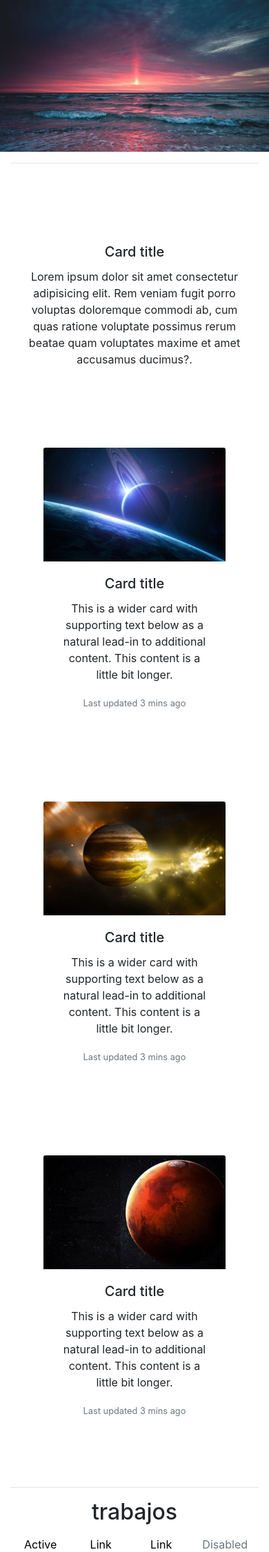
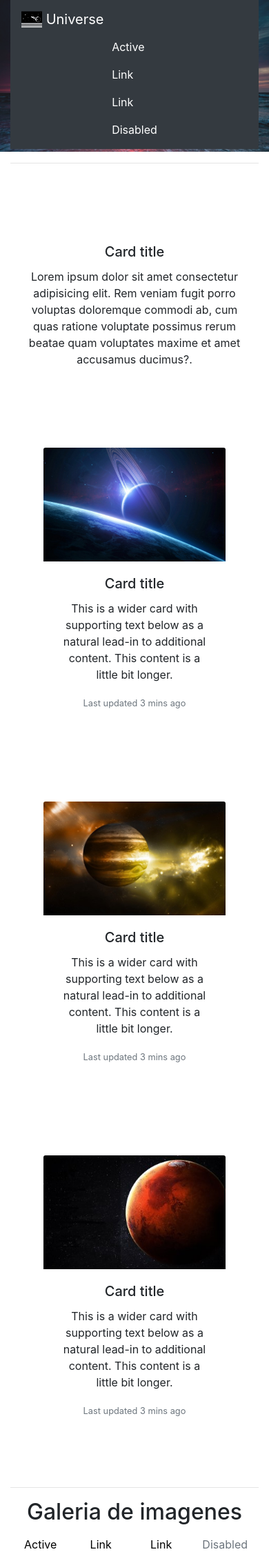
Before and after one commit to fiscalsmg/fiscalsmg.github.io, a PHP site: page / in a window 390 px wide. Shown: the top 2250 px of the page at 69% size. Run offline with PHP 8.4, Linux system fonts and the light colour scheme.

Commit message:
Navbar con icono y estilo

```diff
--- a/css/estilo.css
+++ b/css/estilo.css
@@ -1,6 +1,4 @@
 #nav {
-    margin-top: 0%;
-    margin: 10px 0;
     z-index: 100;
     padding: 0;
     margin: 0;
@@ -8,7 +6,7 @@
 
 #carrusel{
     padding: 0;
-  margin: 0;
+    margin: 0;
 }
 #menu{
     color:#D7C8C1;
@@ -35,6 +33,10 @@
 
 .estilonav a{
     color: #ffffff;
+}
+/* color letras icono*/
+#menu a{
+    color: white;
 }
 .estilotrabajo a{
     color: black;
--- a/index.html
+++ b/index.html
@@ -15,8 +15,12 @@
 <body>
     <div class="container-fluid">
         <div class="row">
-            <!-- nav-->
-            <div class="col-12 fixed-top d-none d-md-block .bg-transparent" id="menu">
+            <!-- nav
+                 .bg-transparent
+                  d-md-block
+
+
+                   <div class="col-xs-12 col-sm-12 col-md-12 fixed-top" id="menu">
                 <h2 class="text-center">Pagina de prueba</h2>
                 <ul class=" estilonav nav justify-content-center">
                     <li class="nav-item">
@@ -29,37 +33,45 @@
                         <a class="nav-link" href="#">Link</a>
                     </li>
                     <li class="nav-item">
-                        <a class="nav-link disabled" href="#" tabindex="-1" aria-disabled="true">Disabled</a>
+                        <a class="nav-link" href="#">Disabled</a>
                     </li>
                 </ul>
             </div>
-            <hr>
-            <!-- carrusel
-            <div class="col" id="carrusel">
-                <div id="carouselExampleInterval" class="carousel slide" data-ride="carousel">
-                    <div class="carousel-inner">
-                        <div class="carousel-item active" data-interval="10000">
+            -->
+            <div class="col fixed-top" id="menu">
 
-                            <img src="imag/fondonav.jpg" class="d-block w-100 op" alt="Responsive image" class="img-fluid">
-                        </div>
-                        <div class="carousel-item" data-interval="2000">
-                            <img src="imag/fondonav.jpg" class="d-block w-100 op" alt="..." class="img-fluid">
-                        </div>
-                        <div class="carousel-item">
-                            <img src="imag/fondonav.jpg" class="d-block w-100 op" alt="..." class="img-fluid">
+                <nav class="navbar bg-dark navbar-expand-sm">
+                    <a class="navbar-brand" href="index.html">
+                        <img src="imag/universe.svg" width="30" height="30" class="d-inline-block align-top" alt="">
+                        Universe
+                    </a>
+
+                    <button class="navbar-toggler" type="button" data-toggle="collapse"
+                        data-target="#navbarTogglerDemo01" aria-controls="navbarTogglerDemo01" aria-expanded="false"
+                        aria-label="Toggle navigation">
+                        <span class="navbar-toggler-icon"></span>
+                    </button>
+
+                    <div class="collapse navbar-collapse d-flex justify-content-center" id="navbarTogglerDemo01">
+                        <div class="navbar-nav estilonav nav">
+                            <li class="nav-item">
+                                <a class="nav-link active" href="#">Active</a>
+                            </li>
+                            <li class="nav-item">
+                                <a class="nav-link" href="#">Link</a>
+                            </li>
+                            <li class="nav-item">
+                                <a class="nav-link" href="#">Link</a>
+                            </li>
+                            <li class="nav-item">
+                                <a class="nav-link" href="#">Disabled</a>
+                            </li>
                         </div>
                     </div>
-                    <a class="carousel-control-prev" href="#carouselExampleInterval" role="button" data-slide="prev">
-                        <span class="carousel-control-prev-icon" aria-hidden="true"></span>
-                        <span class="sr-only">Previous</span>
-                    </a>
-                    <a class="carousel-control-next" href="#carouselExampleInterval" role="button" data-slide="next">
-                        <span class="carousel-control-next-icon" aria-hidden="true"></span>
-                        <span class="sr-only">Next</span>
-                    </a>
-                </div>
-
-            </div>-->
+                </nav>
+            </div>
+            <hr>
+            <!--carrusel-->
             <div class="col" id="carrusel">
                 <div id="carouselExampleSlidesOnly" class="carousel slide" data-ride="carousel">
                     <div class="carousel-inner">
@@ -138,7 +150,7 @@
         <!-- our -->
         <div class="row">
             <div class="col">
-                <h2 class="text-center">trabajos</h2>
+                <h2 class="text-center">Galeria de imagenes</h2>
                 <ul class="estilotrabajo nav nav-justified">
                     <li class="nav-item">
                         <a class="nav-link active" href="#">Active</a>
@@ -155,8 +167,8 @@
                 </ul>
             </div>
         </div>
-        <!-- work -->
-        <div class="container mt-5 container-all">
+        <!-- Galeria de imagenes -->
+        <div class="container container-all">
             <div class="row container-box">
                 <div class="col">
                     <div class="card text-white estiloCard">
```
Also changed, not shown: nav.html (+43 -4 lines), imag/universe.svg (added).
